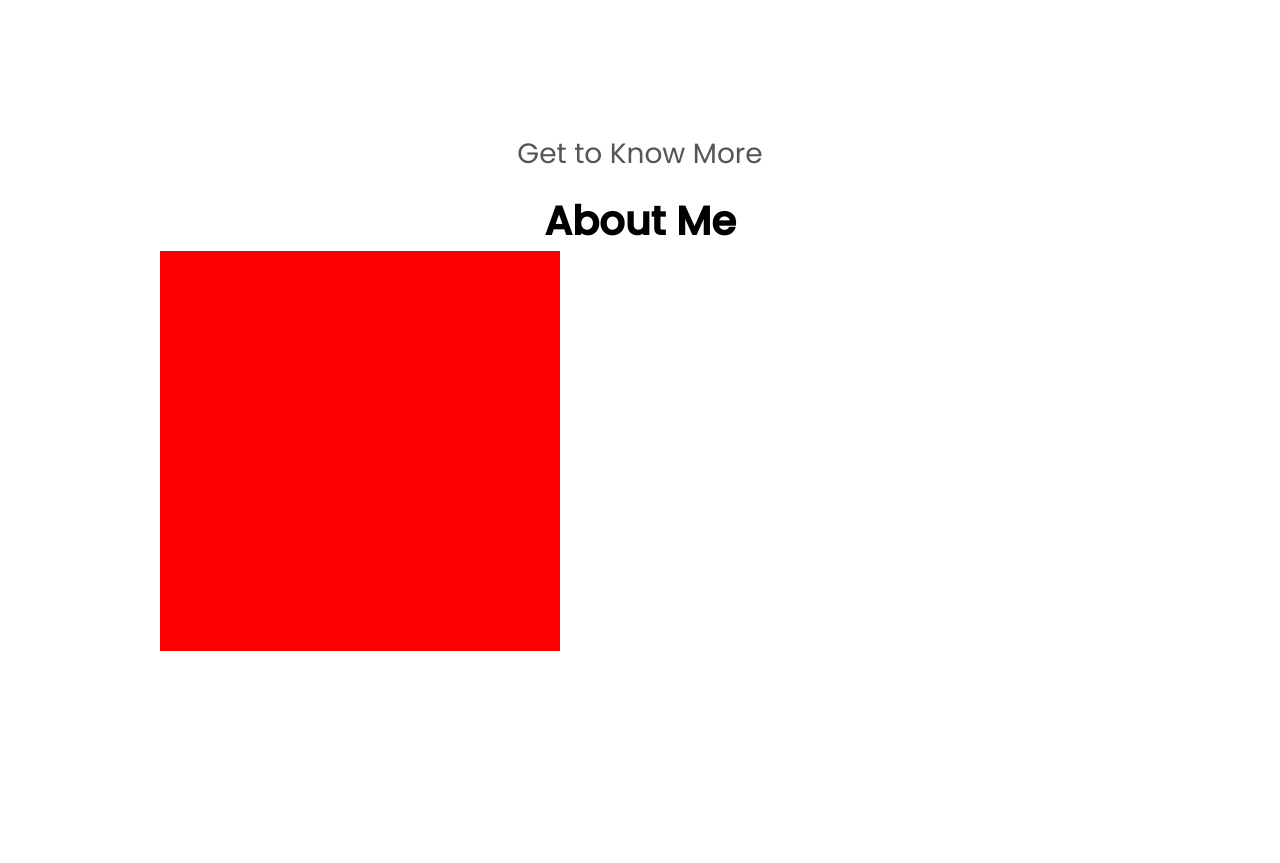
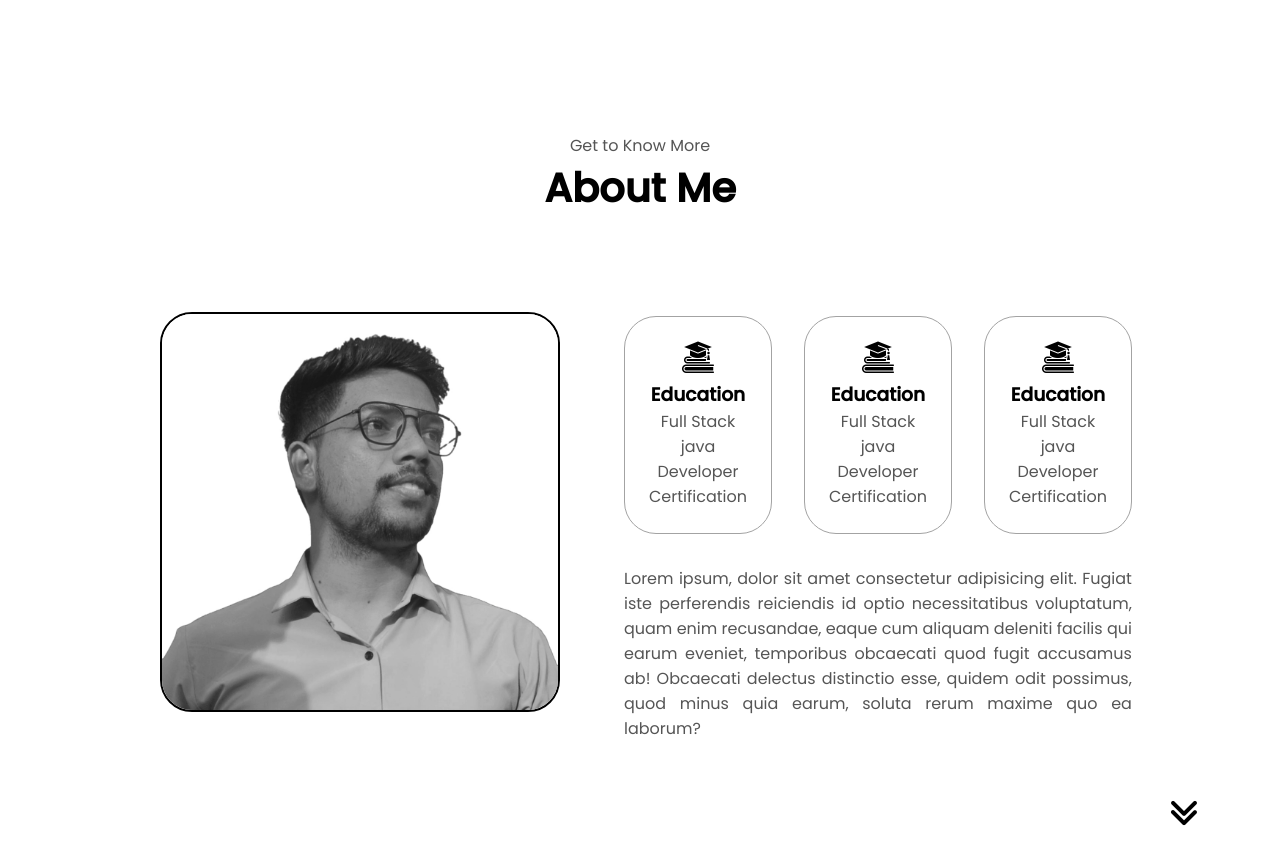
Before and after one commit to Digvijay176/html-css-js-portfolio, a plain HTML site: page index.html in a window 1280 px wide. Shown: the part 675-1538 px from the top of the page. Drawn offline with Linux system fonts and the light colour scheme.

Commit message:
about me details added

```diff
--- a/index.html
+++ b/index.html
@@ -38,7 +38,7 @@
 
      <section id="profile">
         <div class="section__pic-container">
-            <img src="/assets/" alt="digvijay jadhav profile pic">
+            <img src="/assets/profile-pic (5).png" alt="digvijay jadhav profile pic">
         </div>
         <div class="section__text">
             <p class="section__text__p1">
@@ -58,14 +58,38 @@
             </div>
         </div>
      </section>
+
      <section id="about">
-        <p class="section__text__p1">Get to Know More</p>
+        <p class="section__text__p3">Get to Know More</p>
         <h2 class="title">About Me</h2>
         <div class="section-container">
             <div class="section__pic-container">
-                <img src="" alt="">
+                <img src="/assets/Picsart_24-02-12_11-39-47-827.jpg" alt="profile pic" class="about-pic">
+            </div>
+            <div class="about-details-container">
+                <div class="about-containers">
+                    <div class="details-container">
+                        <img src="/assets/education (1).png" alt="education icon" class="icon">
+                        <h3>Education</h3>
+                        <p>Full Stack java Developer Certification</p>
+                    </div>
+                    <div class="details-container">
+                        <img src="/assets/education (1).png" alt="education icon" class="icon">
+                        <h3>Education</h3>
+                        <p>Full Stack java Developer Certification</p>
+                    </div>
+                    <div class="details-container">
+                        <img src="/assets/education (1).png" alt="education icon" class="icon">
+                        <h3>Education</h3>
+                        <p>Full Stack java Developer Certification</p>
+                    </div>
+                </div>
+                    <div class="text-container">
+                        <p>Lorem ipsum, dolor sit amet consectetur adipisicing elit. Fugiat iste perferendis reiciendis id optio necessitatibus voluptatum, quam enim recusandae, eaque cum aliquam deleniti facilis qui earum eveniet, temporibus obcaecati quod fugit accusamus ab! Obcaecati delectus distinctio esse, quidem odit possimus, quod minus quia earum, soluta rerum maxime quo ea laborum?</p>
+                    </div>
             </div>
         </div>
+        <img src="/assets/arrow.png" alt="arrow icon" class="icon arrow"  onclick="location.href='./#projects'">
      </section>
     <script src="script.js"></script>
 </body>
--- a/style.css
+++ b/style.css
@@ -4,6 +4,7 @@
 *{
     margin: 0px;
     padding: 0px;
+    /* border: 1px solid black; */
     box-sizing: border-box;
 }
 body{
@@ -138,7 +139,6 @@ section{
     height: 400px;
     width: 400px;
     margin:auto 0;
-    background-color: red;
 }
 .section__text{
     align-self: center;
@@ -202,3 +202,52 @@ section{
 }
 
 /* SECTION ABOUT */
+.section__text__p3{
+    text-align: center;
+}
+#about{
+    position: relative;
+}
+.about-containers{
+    gap: 2rem;
+    margin-bottom: 2rem;
+    margin-top: 2rem;
+}
+.about-details-container{
+    justify-content: center;
+    flex-direction: column;
+}
+.about-pic{
+    border-radius: 2rem;
+    border: 2px solid black;
+    width: 400px;
+}
+.about-containers, .about-details-container{
+    display: flex;
+}
+.arrow{
+    position: absolute;
+    right: -5rem;
+    bottom: 2.5rem;
+}
+.details-container{
+    padding: 1.5rem;
+    flex: 1;
+    background-color: white;
+    border-radius: 2rem;
+    border: rgb(53, 53, 53) solid 0.1rem;
+    border-color: rgb(163, 163, 163);
+    text-align: center;
+}
+.section-container{
+    gap: 4rem;
+    height: 80%;
+}
+.section__pic-container{
+    height: 400px;
+    width: 400px;
+    margin: auto 0;
+}
+.text-container{
+    text-align: justify;
+}
```
Also changed, not shown: assets/Picsart_24-02-12_10-33-03-509.jpg (added), assets/Picsart_24-02-12_11-39-47-827.jpg (added), assets/arrow.png (added), assets/education (1).png (added), assets/profile-pic (1).png (added), assets/profile-pic (2).png (added), assets/profile-pic (5).png (added).
